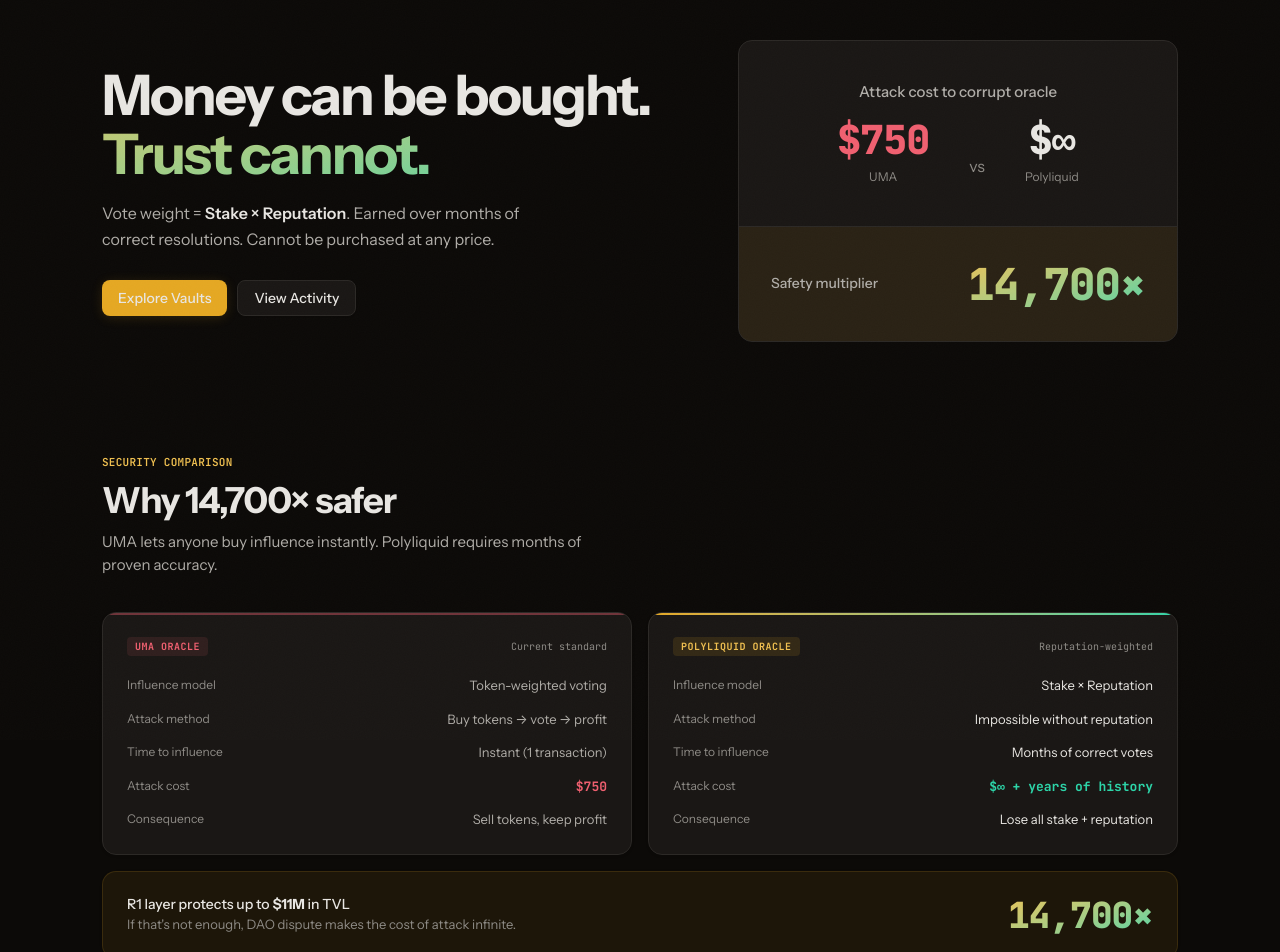
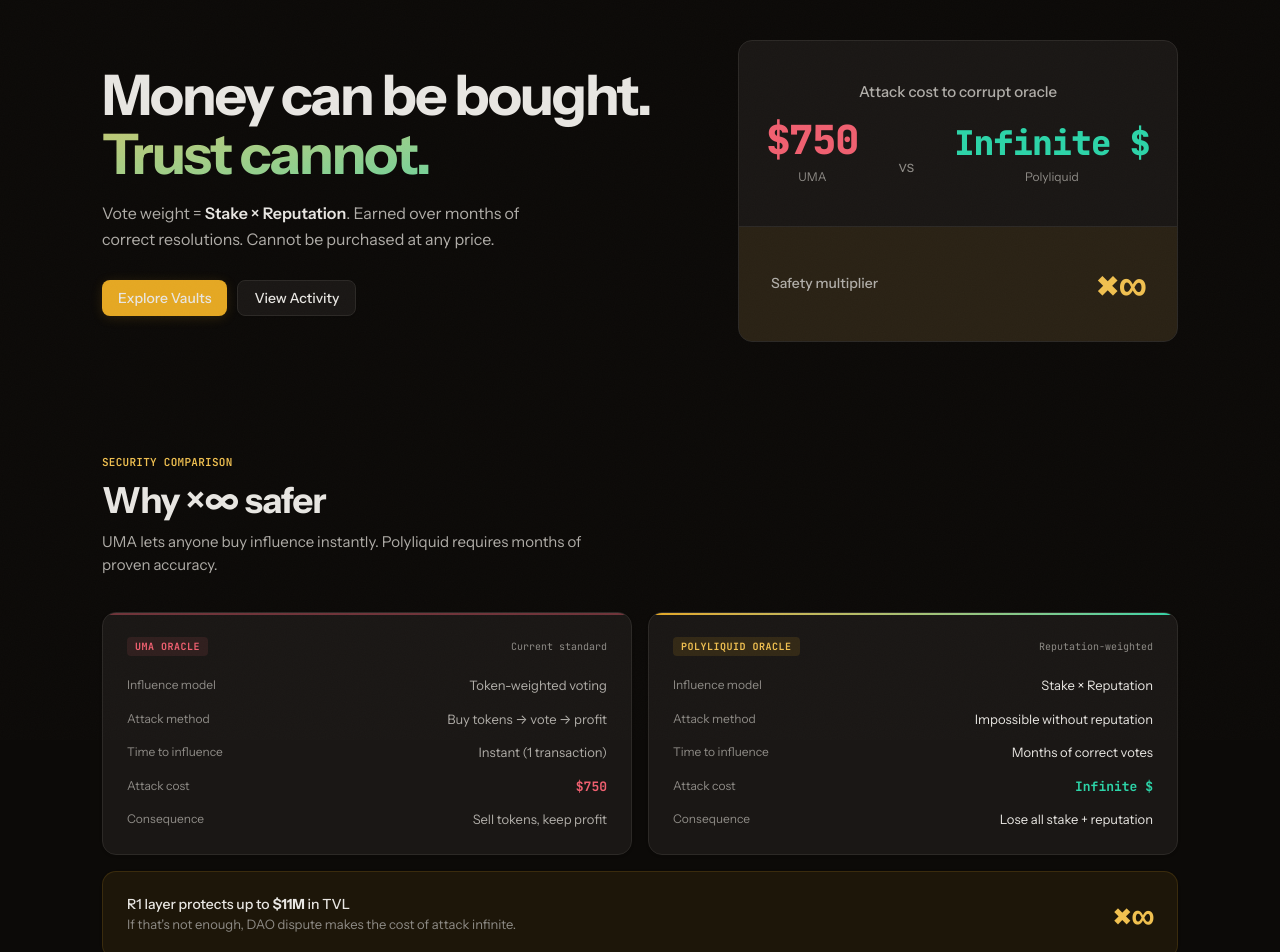
Before and after one commit to affixpin/polyliquid, a React (Vite) app in the folder packages/web/: page / in a window 1280 px wide. Shown: the part 60-1012 px from the top of the page. Built offline with nearby package versions, Linux system fonts and the light colour scheme.

Commit message:
Update website: change attack multiplier from 14,700x to infinity

```diff
--- a/packages/web/src/components/landing/hero.tsx
+++ b/packages/web/src/components/landing/hero.tsx
@@ -38,7 +38,7 @@
             </div>
             <div className="text-[16px] text-text-3 pb-1 md:pb-2">vs</div>
             <div>
-              <div className="font-mono text-[30px] md:text-[40px] font-extrabold text-text-1 tracking-tight leading-none">$∞</div>
+              <div className="font-mono text-[26px] md:text-[34px] font-extrabold text-success tracking-tight leading-none whitespace-nowrap">Infinite $</div>
               <div className="text-[12px] text-text-3 mt-2">Polyliquid</div>
             </div>
           </div>
@@ -46,8 +46,8 @@
 
         <div className="px-5 md:px-8 py-4 md:py-6 bg-brand/8 flex justify-between items-center">
           <span className="text-[13px] md:text-[14px] font-medium text-text-2">Safety multiplier</span>
-          <span className="font-mono text-[32px] md:text-[44px] font-extrabold tracking-tight bg-gradient-to-br from-brand-bright to-success bg-clip-text text-transparent">
-            14,700&times;
+          <span className="font-mono text-[32px] md:text-[44px] font-extrabold tracking-tight text-brand-bright">
+            &times;&infin;
           </span>
         </div>
       </div>
--- a/packages/web/src/components/landing/the-split.tsx
+++ b/packages/web/src/components/landing/the-split.tsx
@@ -7,7 +7,7 @@
         Security Comparison
       </div>
       <h2 className="text-[28px] md:text-[36px] font-bold tracking-tight text-text-1 leading-tight mb-2">
-        Why 14,700&times; safer
+        Why &times;&infin; safer
       </h2>
       <p className="text-[15px] text-text-2 max-w-[480px] mb-9">
         UMA lets anyone buy influence instantly. Polyliquid requires months of proven accuracy.
@@ -50,7 +50,7 @@
               <CompRow label="Influence model" poly="Stake &times; Reputation" />
               <CompRow label="Attack method" poly="Impossible without reputation" />
               <CompRow label="Time to influence" poly="Months of correct votes" />
-              <CompRow label="Attack cost" poly="$∞ + years of history" highlight />
+              <CompRow label="Attack cost" poly="Infinite $" highlight />
               <CompRow label="Consequence" poly="Lose all stake + reputation" />
             </div>
           </CardContent>
@@ -68,8 +68,8 @@
               If that's not enough, DAO dispute makes the cost of attack infinite.
             </div>
           </div>
-          <div className="font-mono text-[32px] md:text-[36px] font-extrabold tracking-tight bg-gradient-to-br from-brand-bright to-success bg-clip-text text-transparent shrink-0">
-            14,700&times;
+          <div className="font-mono text-[32px] md:text-[36px] font-extrabold tracking-tight text-brand-bright shrink-0">
+            &times;&infin;
           </div>
         </CardContent>
       </Card>
```
